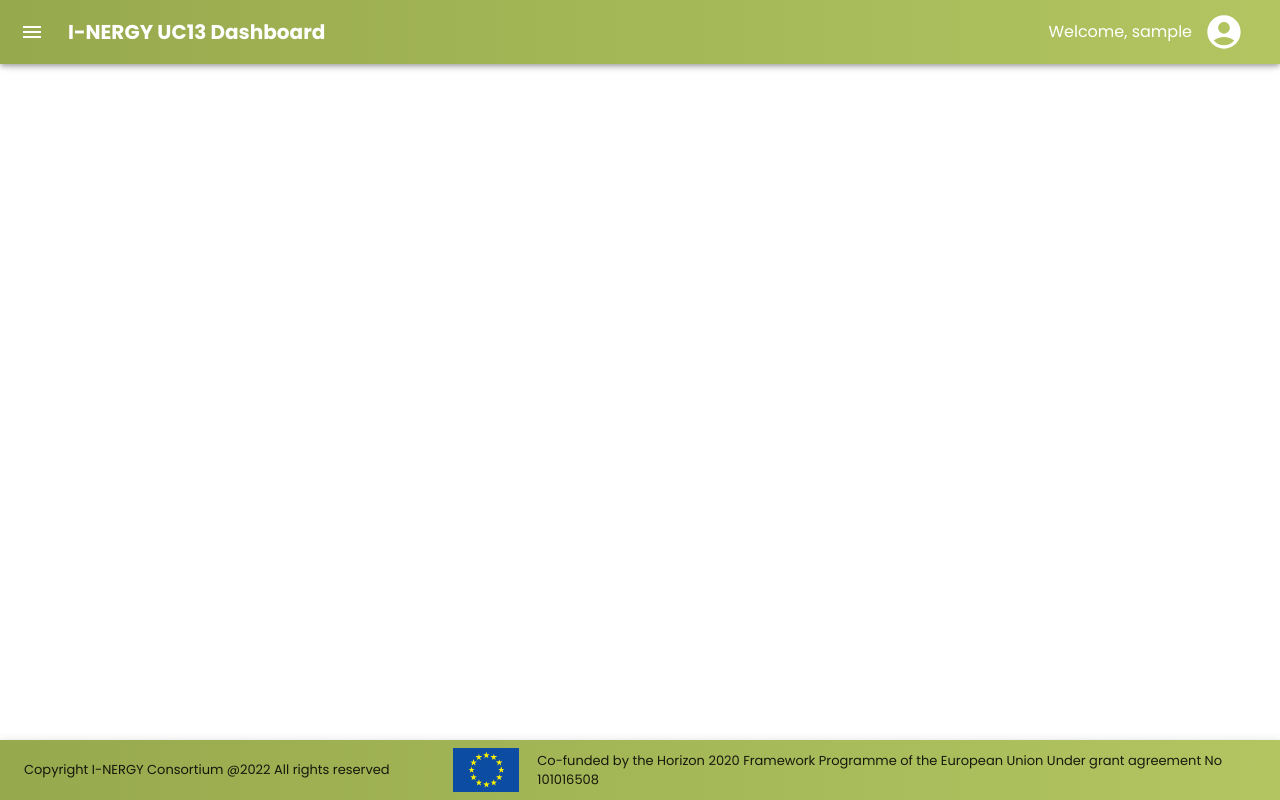
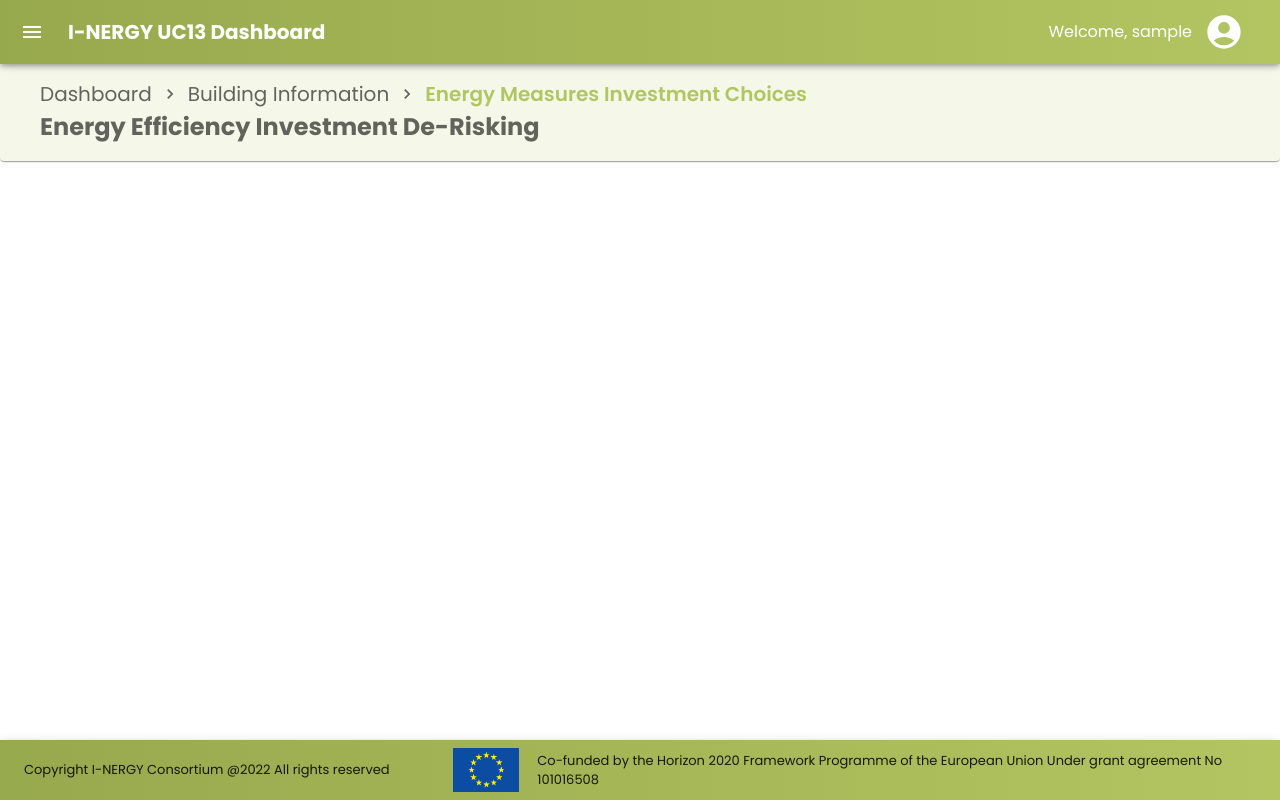
Before and after one commit to I-NERGY/EEI_Service_frontend, a React (Create React App) app: page /energy-measures/1 in a window 1280 px wide. Built offline with nearby package versions, Linux system fonts and the light colour scheme; sample sign-in values are in the browser's storage.

Commit message:
InvestmentSelect component initialized and added

```diff
--- a/src/App.tsx
+++ b/src/App.tsx
@@ -11,6 +11,7 @@ import SignIn from "./pages/SignIn";
 import RequireAuth from "./RequireAuth";
 import RequireNotAuth from "./RequireNotAuth";
 import UserProfile from "./pages/UserProfile";
+import InvestmentSelect from "./pages/InvestmentSelect";
 
 // Set primary color here
 let primary = '#97A94D'
@@ -55,6 +56,10 @@ function App() {
                         <Route path="/user/profile" element={<UserProfile/>}/>
                     </Route>
 
+                    <Route element={<RequireAuth/>}>
+                        <Route path="/energy-measures/:id" element={<InvestmentSelect/>}/>
+                    </Route>
+
                     {/* Routes not accessible to logged-in users */}
                     <Route element={<RequireNotAuth/>}>
                         <Route path="/signin" element={<SignIn/>}/>
--- /dev/null
+++ b/src/pages/InvestmentSelect.tsx
@@ -0,0 +1,28 @@
+import React from 'react';
+import Link from "@mui/material/Link";
+import Typography from "@mui/material/Typography";
+import Breadcrumb from "../components/layout/Breadcrumb";
+
+const breadcrumbs = [
+    <Link key={1} fontSize={'20px'} underline="hover" color="inherit" href="/">
+        Dashboard
+    </Link>,
+    <Link key={1} fontSize={'20px'} underline="hover" color="inherit" href="/servicePath">
+        Building Information
+    </Link>, <Typography
+        key={2}
+        color="secondary"
+        fontSize={'20px'}
+        fontWeight={600}>
+        Energy Measures Investment Choices
+    </Typography>,];
+
+const InvestmentSelect = () => {
+    return (
+        <>
+            <Breadcrumb breadcrumbs={breadcrumbs} welcome_msg={'Energy Efficiency Investment De-Risking'}/>
+        </>
+    );
+}
+
+export default InvestmentSelect;
```
